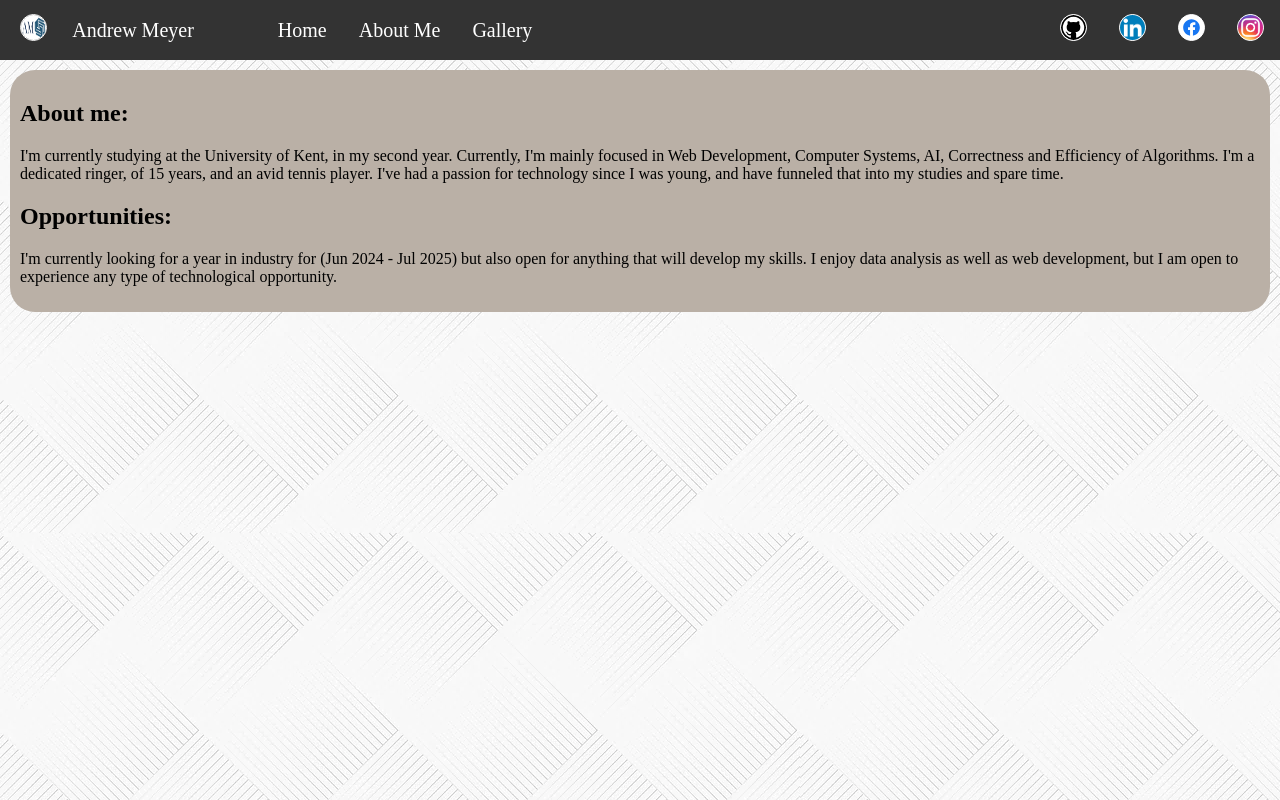
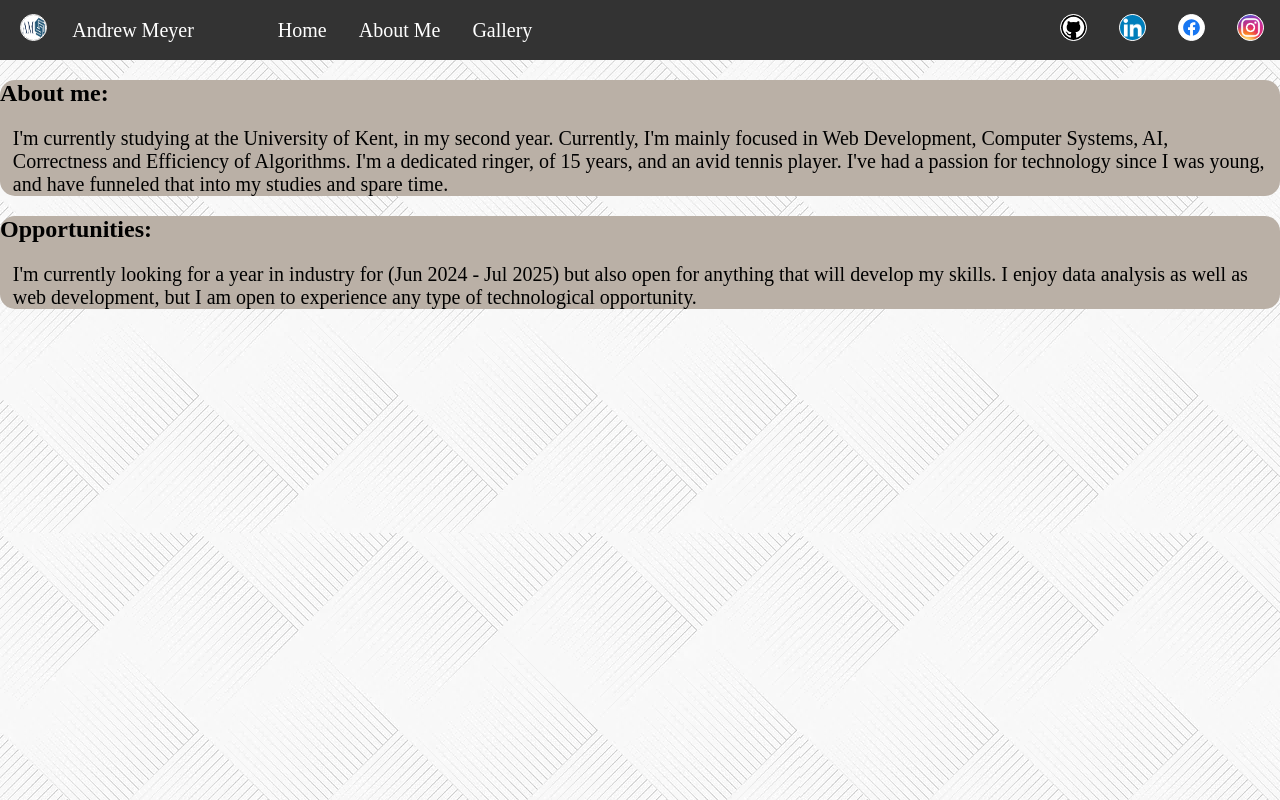
Before and after one commit to andrew03meyer/Andrew-Meyer, a React (Create React App) app: page /Andrew-Meyer/about in a window 1280 px wide. Built offline with nearby package versions, Linux system fonts and the light colour scheme.

Commit message:
Updates (see description)
+ homepage with blurb and photo
+- change Header to Homepage
+- changed some css

```diff
--- a/src/App.js
+++ b/src/App.js
@@ -1,7 +1,7 @@
+import React from "react";
 import "./App.css";
 import AboutMe from "./components/AboutMe/AboutMe";
-import React from "react";
-import Header from "./components/Header/Header";
+import Homepage from "./components/Homepage/Homepage";
 import Navigation from "./components/Navigation";
 import Gallery from "./components/Gallery/Gallery";
 
@@ -13,7 +13,7 @@ function App() {
       <Router>
         <Navigation />
         <Routes>
-          <Route path="/Andrew-Meyer/" element={<Header />} />
+          <Route path="/Andrew-Meyer/" element={<Homepage />} />
           <Route path="/Andrew-Meyer/about" element={<AboutMe />} />
           <Route path="/Andrew-Meyer/gallery" element={<Gallery />} />
         </Routes>
--- /dev/null
+++ b/src/components/AboutMe/AboutMe.css
@@ -0,0 +1,4 @@
+.contents_aboutme {
+    background-color: #bab0a6;
+    border-radius: 15px;
+}
--- a/src/components/AboutMe/AboutMe.js
+++ b/src/components/AboutMe/AboutMe.js
@@ -1,8 +1,9 @@
 import React from "react";
+import "./AboutMe.css";
 function AboutMe() {
   return (
       <>
-      <div className={"contents"}>
+        <div className={"contents_aboutme"}>
           <h2>About me:</h2>
           <p>
             I'm currently studying at the University of Kent, in my second year.
@@ -12,7 +13,8 @@ function AboutMe() {
             technology since I was young, and have funneled that into my studies
             and spare time.
           </p>
-
+        </div>
+        <div className={"contents_aboutme"}>
           <h2>Opportunities:</h2>
           <p>
             I'm currently looking for a year in industry for (Jun 2024 - Jul 2025)
--- a/src/components/Header/Header.css
+++ /dev/null
@@ -1,21 +0,0 @@
-.profile{
-    margin-left: 5%;
-    margin-right: 5%;
-}
-
-.contents {
-    display: block;
-    background-color: #bab0a6;
-    padding: 10px;
-    margin: 10px;
-    border-radius: 25px;
-}
-
-#id_photo {
-    width: 25%;
-    height: 15%;
-    margin-bottom: 40px;
-    margin-top: 40px;
-    border-radius: 10px;
-    box-shadow: 10px 10px 50px grey;
-}
--- a/src/components/Header/Header.js
+++ /dev/null
@@ -1,38 +0,0 @@
-import Working from "../../assets/images/working.jpg";
-import Drilling from "../../assets/images/Drilling.jpg";
-import Wedding from "../../assets/images/Wedding.jpg";
-import PfP from "../../assets/images/id_photo.jpg";
-import React from "react";
-import "./Header.css";
-import PhotoCollage from "../PhotoCollage/PhotoCollage";
-
-function Header() {
-  return (
-    <>
-      <div className={"profile"}>
-        <span className={"contents"}>
-          <h2>About me:</h2>
-          <p>
-            I'm currently studying at the University of Kent, in my second year.
-            Currently, I'm mainly focused in Web Development, Computer Systems,
-            AI, Correctness and Efficiency of Algorithms. I'm a dedicated
-            ringer, of 15 years, and an avid tennis player. I've had a passion
-            for technology since I was young, and have funneled that into my
-            studies and spare time.
-          </p>
-        </span>
-        <span className={"contents"}>
-          <h2>Opportunities:</h2>
-          <p>
-            I'm currently looking for a year in industry for (Jun 2024 - Jul
-            2025) but also open for anything that will develop my skills. I
-            enjoy data analysis as well as web development, but I am open to
-            experience any type of technological opportunity.
-          </p>
-        </span>
-      </div>
-    </>
-  );
-}
-
-export default Header;
--- /dev/null
+++ b/src/components/Homepage/Homepage.css
@@ -0,0 +1,24 @@
+.profile{
+    margin-left: 5%;
+    margin-right: 5%;
+}
+
+.contents {
+    display: flex;
+    margin-top: 40px;
+    align-items: center;
+}
+
+#home_photo {
+    width: 25%;
+    height: 15%;
+    margin-bottom: 40px;
+    border-radius: 10px;
+    /*box-shadow: 100px 10px 50px grey;*/
+    clip-path: polygon(25% 0%, 100% 0%, 75% 100%, 0% 100%);
+}
+
+p {
+    margin: 1vw;
+    font-size: 20px;
+}
--- /dev/null
+++ b/src/components/Homepage/Homepage.js
@@ -0,0 +1,26 @@
+import React from "react";
+import "./Homepage.css";
+import homeImage from "../../assets/images/homePhoto.jpg"
+
+function Header() {
+  return (
+    <>
+      <div className={"profile"}>
+        <span className={"contents"}>
+          <img id="home_photo" src={homeImage} alt={"Photo of me"}></img>
+          <div>
+            <p>Hello. I'm glad you've found my page!</p>
+            <p>
+              This website is for me to upload a bit about myself
+              (and spend some time developing my programming skills).
+              Do have a look around. There are some sections about me and
+              a gallery of a number of good times!
+            </p>
+          </div>
+        </span>
+      </div>
+    </>
+  );
+}
+
+export default Header;
--- a/src/index.css
+++ b/src/index.css
@@ -29,12 +29,6 @@ p {
   font-family: Bahnschrift sans-serif;
 }
 
-/*.center {*/
-/*  display: block;*/
-/*  margin-left: auto;*/
-/*  margin-right: auto;*/
-/*}*/
-
 html {
   background-image: url("./assets/images/Background.webp");
   background-repeat: repeat;
--- a/src/index.js
+++ b/src/index.js
@@ -3,7 +3,7 @@ import ReactDOM from "react-dom/client";
 
 import App from "./App";
 import reportWebVitals from "./reportWebVitals";
-import Header from "./components/Header/Header";
+import Header from "./components/Homepage/Homepage";
 import AboutMe from "./components/AboutMe/AboutMe";
 
 import "./index.css";
```
Also changed, not shown: src/components/Navigation.js (+5 -3 lines), src/assets/images/homePhoto.jpg (added). Lines whose indentation alone changed are shown as unchanged.
